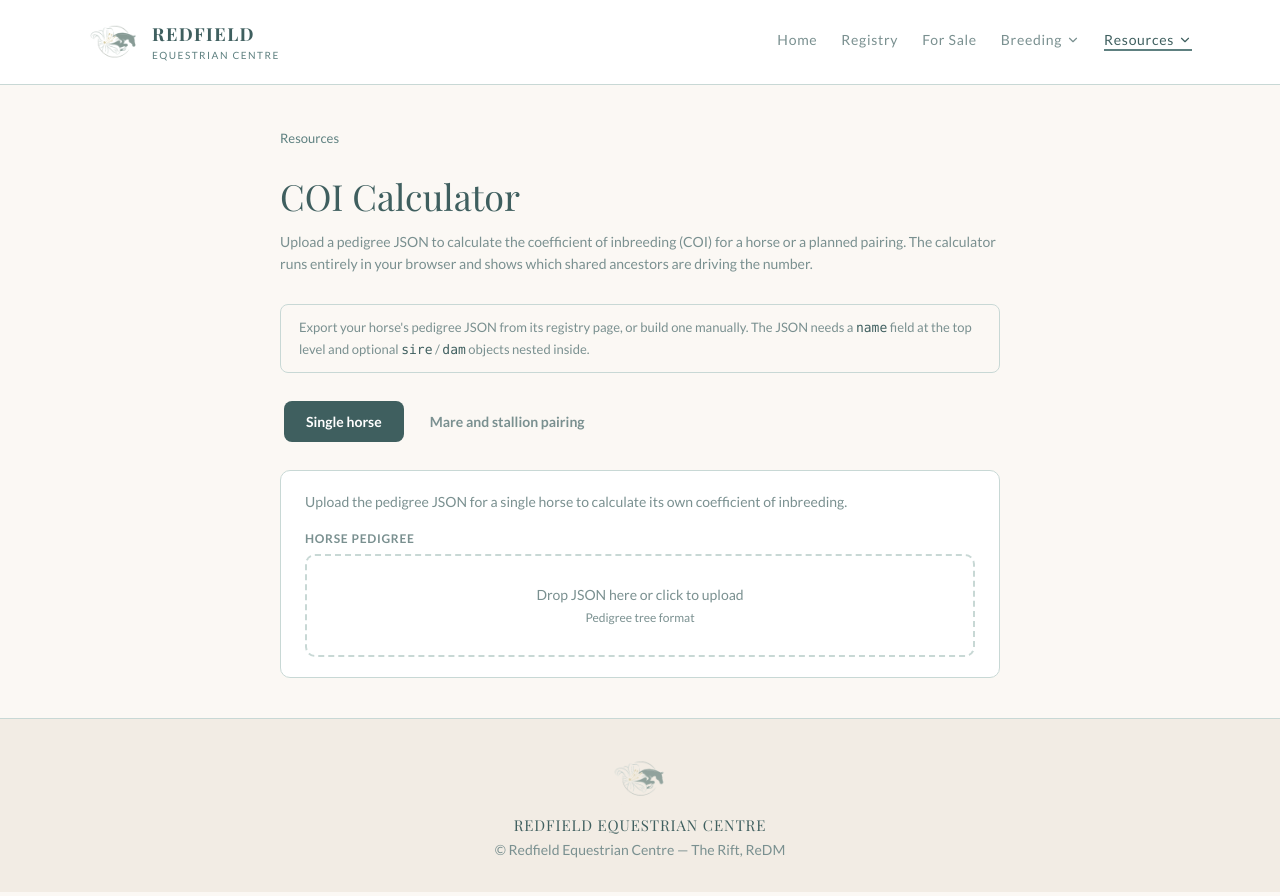
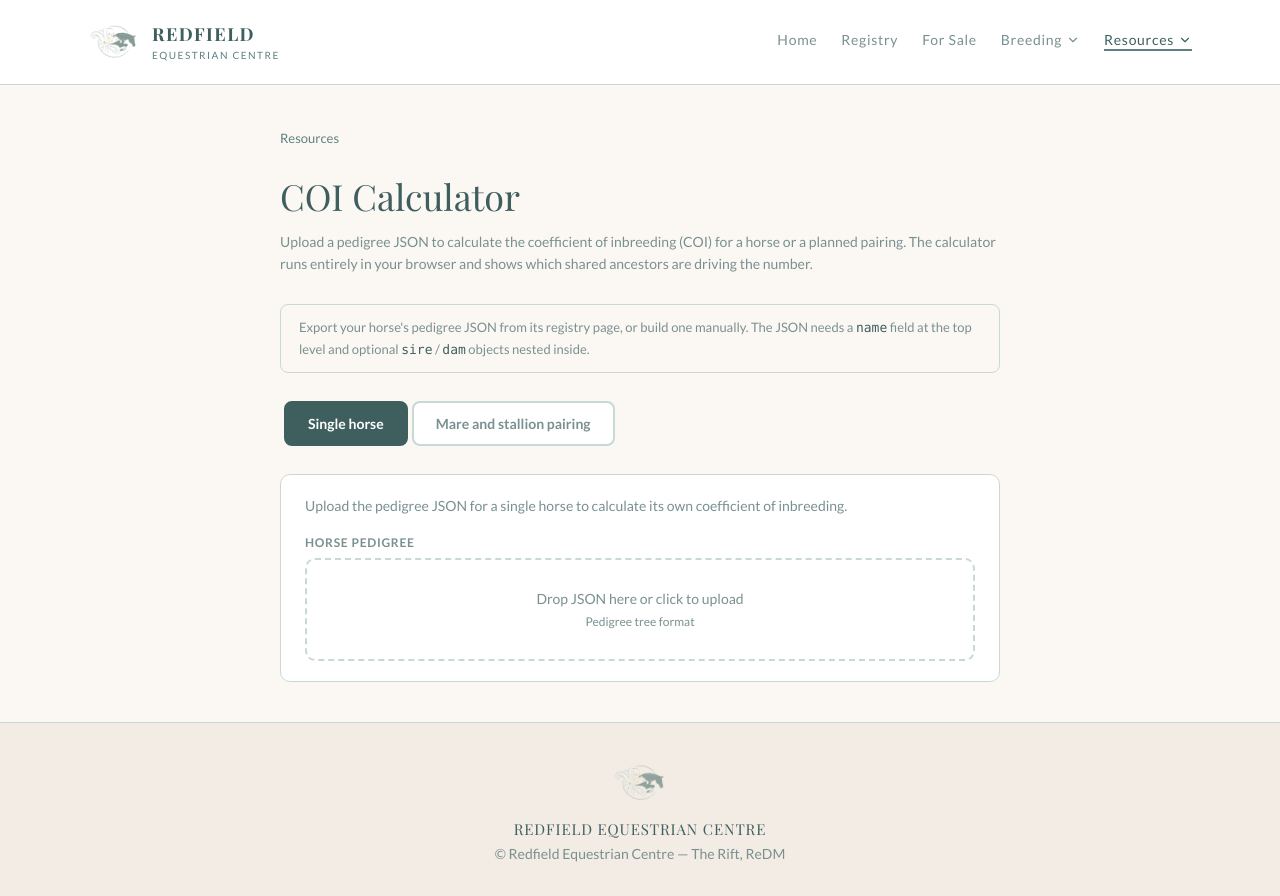
Before and after one commit to clairecabglass/rec-pedigree, a Next.js app: page /resources/coi-calculator in a window 1280 px wide. Built offline with nearby package versions, Linux system fonts and the light colour scheme; a web font is replaced by a local one.

Commit message:
fix: add border to COI calculator tab options

```diff
--- a/app/resources/coi-calculator/CoiCalculatorClient.tsx
+++ b/app/resources/coi-calculator/CoiCalculatorClient.tsx
@@ -207,10 +207,11 @@ export default function CoiCalculatorClient() {
 
   const tabStyle = (t: Tab): React.CSSProperties => ({
     fontFamily: "var(--font-lato)", fontSize: 14, fontWeight: 700,
-    padding: "10px 22px", borderRadius: 8, cursor: "pointer", border: "none",
-    background: tab === t ? "var(--teal-dark)" : "transparent",
+    padding: "10px 22px", borderRadius: 8, cursor: "pointer",
+    border: tab === t ? "2px solid var(--teal-dark)" : "2px solid var(--border)",
+    background: tab === t ? "var(--teal-dark)" : "var(--white)",
     color: tab === t ? "white" : "var(--text-muted)",
-    transition: "background 0.15s, color 0.15s",
+    transition: "background 0.15s, color 0.15s, border-color 0.15s",
   });
 
   return (
```
